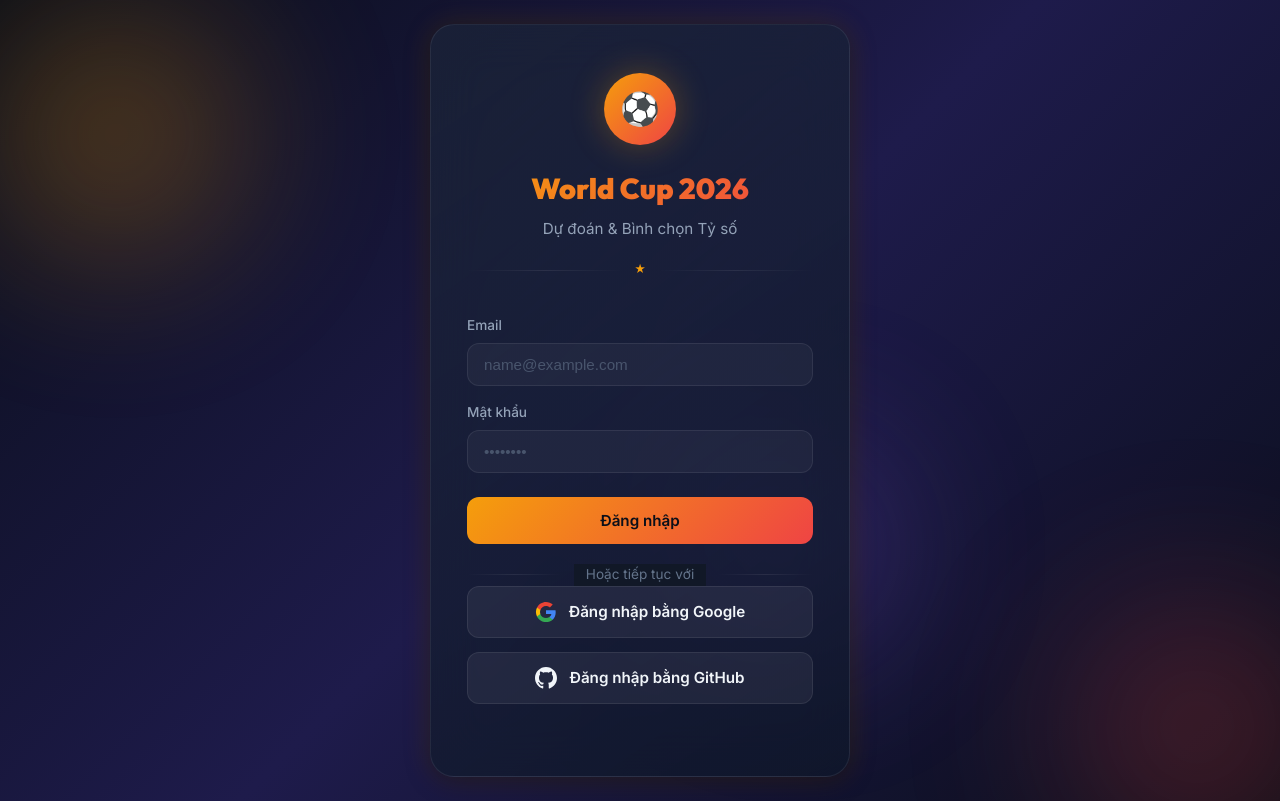
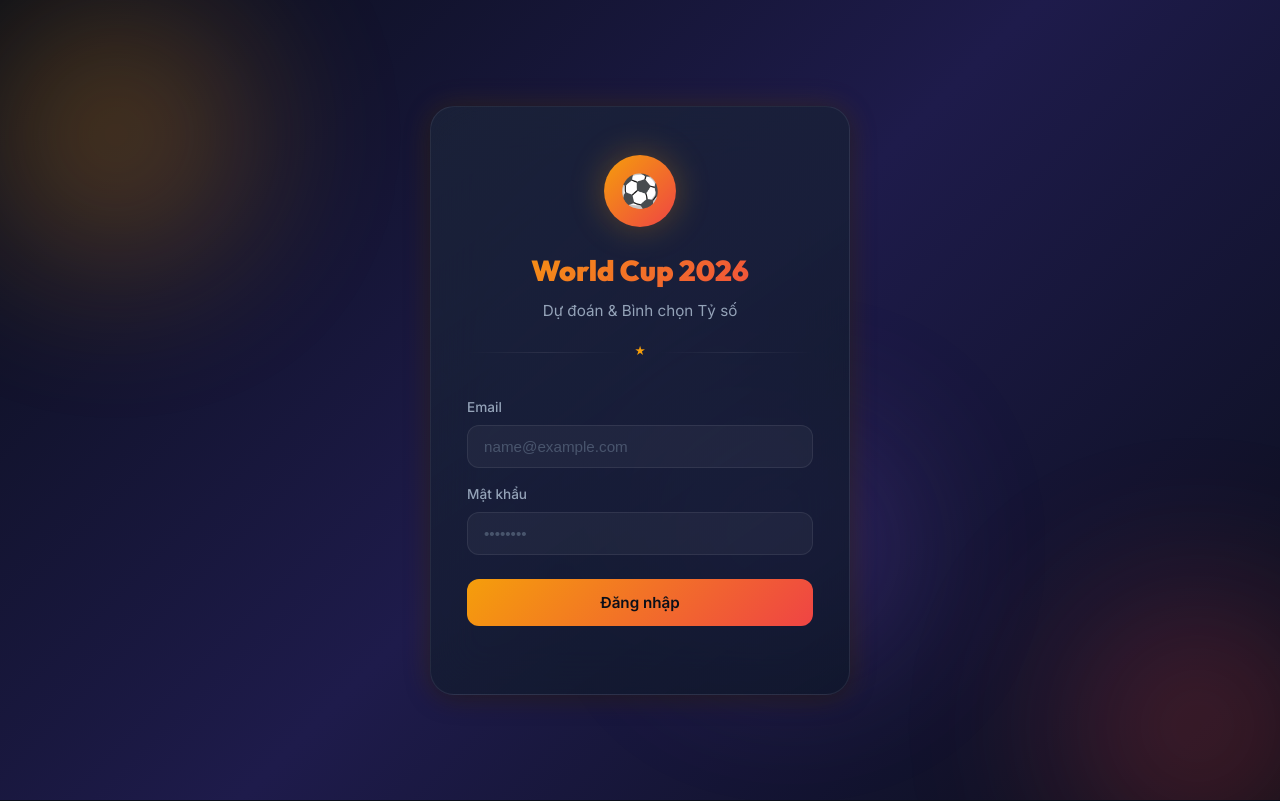
Before and after one commit to meowxanh/WC2026_Ruy2, a React (Vite) app: page /#/login in a window 1280 px wide. Built offline with nearby package versions, Linux system fonts and the light colour scheme; no server answers.

Commit message:
feat: add Login component with email/password authentication and validation logic

```diff
--- a/src/components/auth/Login.jsx
+++ b/src/components/auth/Login.jsx
@@ -3,7 +3,7 @@
 import { useAuth } from "../../contexts/AuthContext";
 
 export default function Login() {
-  const { signInWithGoogle, signInWithGithub, signUpWithEmail, loginWithEmail, user } = useAuth();
+  const { loginWithEmail, user } = useAuth();
   const navigate = useNavigate();
 
   // Form states
@@ -19,23 +19,7 @@
     return null;
   }
 
-  const handleGoogleLogin = async () => {
-    try {
-      await signInWithGoogle();
-      navigate("/");
-    } catch (error) {
-      console.error("Google login error:", error);
-    }
-  };
 
-  const handleGithubLogin = async () => {
-    try {
-      await signInWithGithub();
-      navigate("/");
-    } catch (error) {
-      console.error("GitHub login error:", error);
-    }
-  };
 
   const handleSubmit = async (e) => {
     e.preventDefault();
@@ -135,49 +119,6 @@
           </button>
         </form>
 
-        <div className="login-divider">
-          <span className="login-divider-text">Hoặc tiếp tục với</span>
-        </div>
-
-        {/* Social Login buttons */}
-        <div className="login-buttons">
-          <button
-            id="btn-google-login"
-            onClick={handleGoogleLogin}
-            className="login-btn login-btn--google"
-          >
-            <svg className="login-btn-icon" viewBox="0 0 24 24" width="22" height="22">
-              <path
-                d="M22.56 12.25c0-.78-.07-1.53-.2-2.25H12v4.26h5.92a5.06 5.06 0 0 1-2.2 3.32v2.77h3.57c2.08-1.92 3.28-4.74 3.28-8.1z"
-                fill="#4285F4"
-              />
-              <path
-                d="M12 23c2.97 0 5.46-.98 7.28-2.66l-3.57-2.77c-.98.66-2.23 1.06-3.71 1.06-2.86 0-5.29-1.93-6.16-4.53H2.18v2.84C3.99 20.53 7.7 23 12 23z"
-                fill="#34A853"
-              />
-              <path
-                d="M5.84 14.09c-.22-.66-.35-1.36-.35-2.09s.13-1.43.35-2.09V7.07H2.18C1.43 8.55 1 10.22 1 12s.43 3.45 1.18 4.93l2.85-2.22.81-.62z"
-                fill="#FBBC05"
-              />
-              <path
-                d="M12 5.38c1.62 0 3.06.56 4.21 1.64l3.15-3.15C17.45 2.09 14.97 1 12 1 7.7 1 3.99 3.47 2.18 7.07l3.66 2.84c.87-2.6 3.3-4.53 6.16-4.53z"
-                fill="#EA4335"
-              />
-            </svg>
-            <span>Đăng nhập bằng Google</span>
-          </button>
-
-          <button
-            id="btn-github-login"
-            onClick={handleGithubLogin}
-            className="login-btn login-btn--github"
-          >
-            <svg className="login-btn-icon" viewBox="0 0 24 24" width="22" height="22" fill="currentColor">
-              <path d="M12 0c-6.626 0-12 5.373-12 12 0 5.302 3.438 9.8 8.207 11.387.599.111.793-.261.793-.577v-2.234c-3.338.726-4.033-1.416-4.033-1.416-.546-1.387-1.333-1.756-1.333-1.756-1.089-.745.083-.729.083-.729 1.205.084 1.839 1.237 1.839 1.237 1.07 1.834 2.807 1.304 3.492.997.107-.775.418-1.305.762-1.604-2.665-.305-5.467-1.334-5.467-5.931 0-1.311.469-2.381 1.236-3.221-.124-.303-.535-1.524.117-3.176 0 0 1.008-.322 3.301 1.23.957-.266 1.983-.399 3.003-.404 1.02.005 2.047.138 3.006.404 2.291-1.552 3.297-1.23 3.297-1.23.653 1.653.242 2.874.118 3.176.77.84 1.235 1.911 1.235 3.221 0 4.609-2.807 5.624-5.479 5.921.43.372.823 1.102.823 2.222v3.293c0 .319.192.694.801.576 4.765-1.589 8.199-6.086 8.199-11.386 0-6.627-5.373-12-12-12z" />
-            </svg>
-            <span>Đăng nhập bằng GitHub</span>
-          </button>
-        </div>
       </div>
     </div>
   );
```
